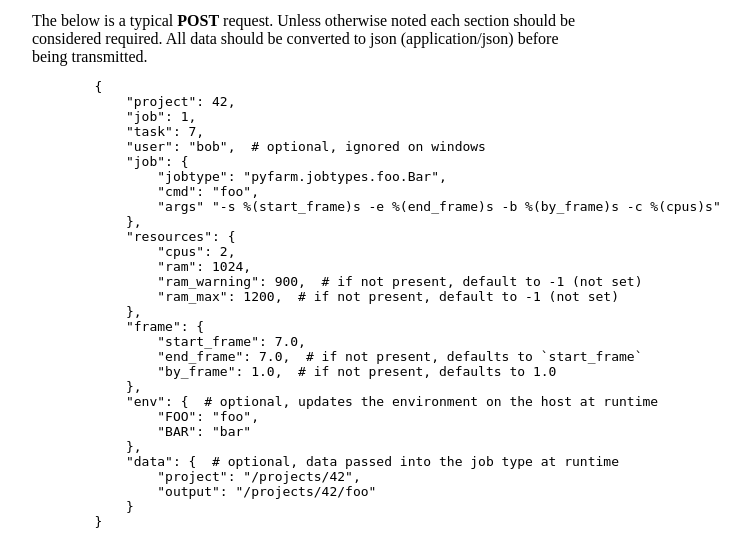
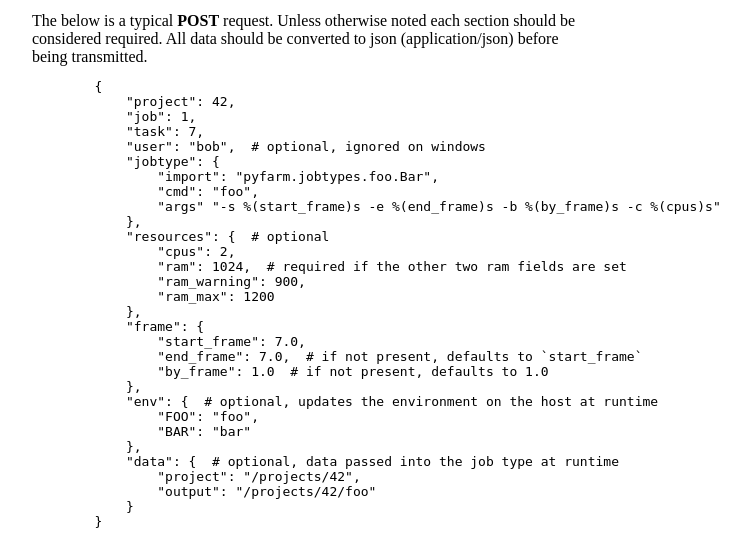
Before and after one commit to pyfarm/pyfarm-agent, a Python web app: template pyfarm/agent/templates/pyfarm/assign.html in a window 1280 px wide. Shown: the part 358-918 px from the top of the page, without its empty margins (333-1083 px from the left). Run offline with Jinja, Linux system fonts and the light colour scheme; the template is opened without the code that fills it, so the values that code supplies are empty.

Commit message:
fixing some typos

```diff
--- a/pyfarm/agent/templates/pyfarm/assign.html
+++ b/pyfarm/agent/templates/pyfarm/assign.html
@@ -39,21 +39,21 @@
             "job": 1,
             "task": 7,
             "user": "bob",  # optional, ignored on windows
-            "job": {
-                "jobtype": "pyfarm.jobtypes.foo.Bar",
+            "jobtype": {
+                "import": "pyfarm.jobtypes.foo.Bar",
                 "cmd": "foo",
                 "args" "-s %(start_frame)s -e %(end_frame)s -b %(by_frame)s -c %(cpus)s"
             },
-            "resources": {
+            "resources": {  # optional
                 "cpus": 2,
-                "ram": 1024,
-                "ram_warning": 900,  # if not present, default to -1 (not set)
-                "ram_max": 1200,  # if not present, default to -1 (not set)
+                "ram": 1024,  # required if the other two ram fields are set
+                "ram_warning": 900,
+                "ram_max": 1200
             },
             "frame": {
                 "start_frame": 7.0,
                 "end_frame": 7.0,  # if not present, defaults to `start_frame`
-                "by_frame": 1.0,  # if not present, defaults to 1.0
+                "by_frame": 1.0  # if not present, defaults to 1.0
             },
             "env": {  # optional, updates the environment on the host at runtime
                 "FOO": "foo",
```
